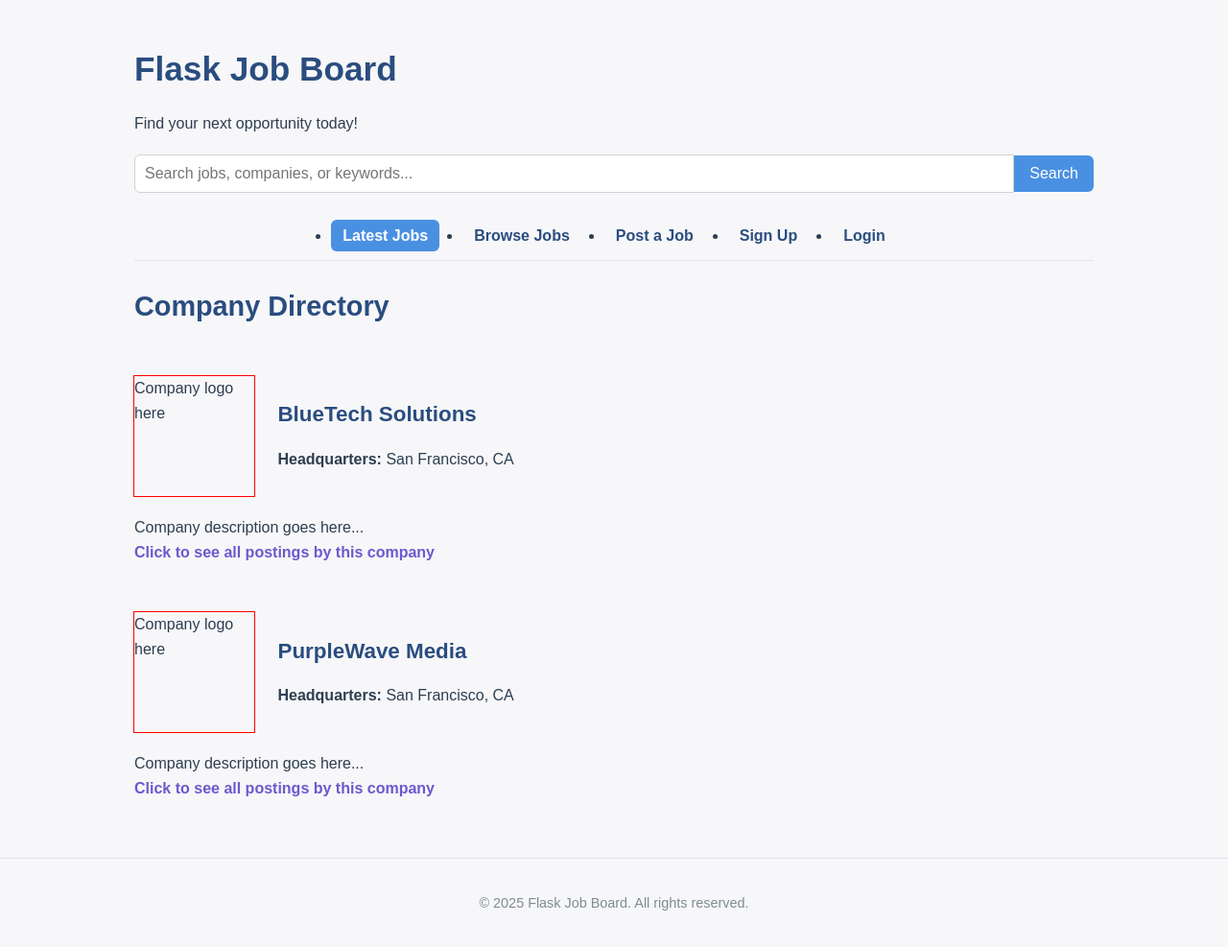
After one commit to rdisho20/job_board, a Flask app: page /companies in a window 1280 px wide. The commit adds this page. Shown: the whole page at 96% size. Run offline with Flask 3, Linux system fonts and the light colour scheme; data that the repository does not hold is empty; some libraries are stand-ins or nearby versions.

Commit message:
edit companies directory css & html and fix argument error in database_persistence

```diff
--- a/job_board/database_persistence.py
+++ b/job_board/database_persistence.py
@@ -34,7 +34,7 @@ class DatabasePersistence:
         logger.info("Executing query: %s", query)
         with self._database_connection() as conn:
             with conn.cursor(cursor_factory=DictCursor) as cursor:
-                cursor.execute()
+                cursor.execute(query)
                 results = cursor.fetchall()
 
         companies = [dict(result) for result in results]
@@ -47,7 +47,7 @@ class DatabasePersistence:
         logger.info("Executing query: %s", query)
         with self._database_connection() as conn:
             with conn.cursor(cursor_factory=DictCursor) as cursor:
-                cursor.execute()
+                cursor.execute(query)
                 results = cursor.fetchall()
 
         company_names = [dict(result).pop(0) for result in results]
@@ -60,7 +60,7 @@ class DatabasePersistence:
         logger.info("Executing query: %s", query)
         with self._database_connection() as conn:
             with conn.cursor(cursor_factory=DictCursor) as cursor:
-                cursor.execute()
+                cursor.execute(query)
                 results = cursor.fetchall()
 
         company_emails = [dict(result).pop() for result in results]
--- a/job_board/schema.sql
+++ b/job_board/schema.sql
@@ -1,6 +1,7 @@
 CREATE TABLE companies (
     id serial PRIMARY KEY,
     "name" varchar(100) NOT NULL,
+    headquarters varchar(100) NOT NULL,
     email text NOT NULL,
     "password" text NOT NULL,
     "description" varchar(1000),
--- a/job_board/utils.py
+++ b/job_board/utils.py
@@ -37,7 +37,7 @@ def validate_new_password(password):
             symbol_count += 1
 
     if (number_count > 0 and symbol_count > 0 and
-        lower_count > 0 and upper_count > 0):
+        lower_count > 0 and upper_count > 0 and len(password) >= 8):
         return True
 
     return False
--- a/static/stylesheets/styles.css
+++ b/static/stylesheets/styles.css
@@ -266,3 +266,39 @@ nav {
   color: #a12626; /* deep red text */
   border: 1px solid #f5b5b5;
 }
+
+/* ============================
+   Company Directory Styles
+   ============================ */
+.companies h2 {
+  margin-bottom: 20px;
+}
+
+   .company-listing {
+  padding: 0 0;
+  margin: 50px 0 0;
+  /*outline: 2px solid black;*/
+}
+
+.company-logo {
+  box-sizing: border-box;
+  display: inline-block;
+  height: 125px;
+  outline: 1px solid red;
+  vertical-align: top;
+  width: 125px;
+}
+
+.company-heading {
+  display: inline-block;
+  vertical-align: top;
+  margin-left: 20px;
+}
+
+.company-description {
+  margin: 20px 0 0;
+}
+
+.company-description p {
+  margin: 0;
+}
--- /dev/null
+++ b/templates/companies.html
@@ -0,0 +1,51 @@
+{% extends "layout.html" %}
+
+{% block content %}
+<section class="companies">
+    <h2>Company Directory</h2>
+    <div class="company-listing">
+        <div class="company-logo">
+            Company logo here
+        </div>
+        <div class="company-heading">
+            <h3>BlueTech Solutions</h3>
+            <p><strong>Headquarters:</strong> San Francisco, CA</p>
+        </div>
+        <div class="company-description">
+            <p>Company description goes here...</p>
+            <p>
+                <strong>
+                    <a href="#">Click to see all postings by this company</a>
+                </strong>
+            </p>
+        </div>
+    </div>
+
+    <div class="company-listing">
+        <div class="company-logo">
+            Company logo here
+        </div>
+        <div class="company-heading">
+            <h3>PurpleWave Media</h3>
+            <p><strong>Headquarters:</strong> San Francisco, CA</p>
+        </div>
+        <div class="company-description">
+            <p>Company description goes here...</p>
+            <p>
+                <strong>
+                    <a href="#">Click to see all postings by this company</a>
+                </strong>
+            </p>
+        </div>
+    </div>
+
+</section>
+{% endblock %}
+
+id serial PRIMARY KEY,
+"name" varchar(100) NOT NULL,
+headquarters varchar(100) NOT NULL,
+email text NOT NULL,
+"password" text NOT NULL,
+"description" varchar(1000),
+company_logo text
```
Also changed, not shown: logos_to_upload/BlueTech Solutions.png (added), logos_to_upload/PurpleWave Media.png (added).
